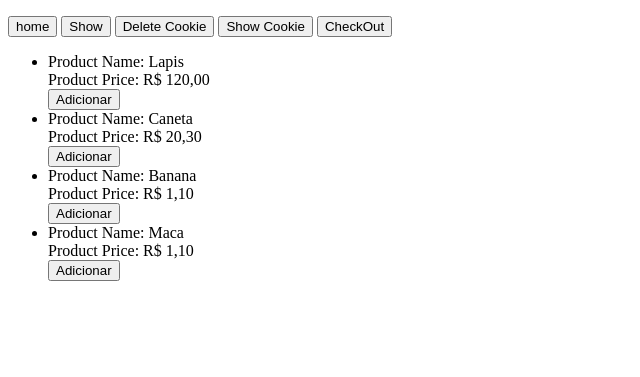
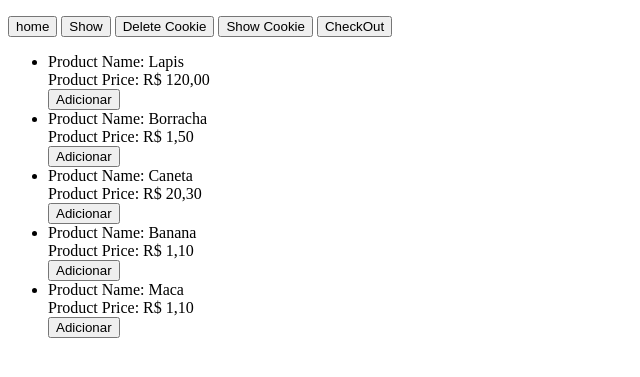
Before and after one commit to budnieswski/cart, a PHP site: page / in a window 1280 px wide. Shown: the top 377 px of the page, without its empty margins (0-640 px from the left). Run offline with PHP 8.4, Linux system fonts and the light colour scheme; some libraries are stand-ins or nearby versions.

Commit message:
Alteracoes no remover item

```diff
--- a/checkout.php
+++ b/checkout.php
@@ -16,6 +16,7 @@ $cart = json_decode($cart);
 
   <?php
   foreach ($cart AS $cat => $itens) {
+    if (!empty($itens)) {
       foreach ($itens AS $key => $item) {
         echo "<tr data-category=\"{$cat}\" data-id=\"{$item->id}\">";
         echo "  <td>{$item->id}</td>";
@@ -26,6 +27,7 @@ $cart = json_decode($cart);
         echo "</tr>\n";
       }
     }
+  }
   ?>
 
 
--- a/home.php
+++ b/home.php
@@ -4,6 +4,12 @@
       Product Name: Lapis <br/>
       Product Price: R$ 120,00 <br/>
       <button class="cartadd" data-cart='<?php echo json_encode(array('id'=>33, 'name'=>'Lapis', 'price'=>'120,00')) ?>'>Adicionar</button>
+    </li>
+
+    <li>
+      Product Name: Borracha <br/>
+      Product Price: R$ 1,50 <br/>
+      <button class="cartadd" data-cart='<?php echo json_encode(array('id'=>57, 'name'=>'Borracha', 'price'=>'1,50')) ?>'>Adicionar</button>
     </li>
 
     <li>
--- a/js/script.js
+++ b/js/script.js
@@ -132,13 +132,23 @@ var cart = {};
         if (search !== false && qtd>0) {
 
           elementToSet[search]['amount'] = qtd;
-          __setCookie();
         }
 
         if (search !== false && qtd<=0) {
-          delete elementToSet[search];
-          __setCookie();
+
+          if (elementToSet.length <=1) {
+            elementToSet.shift();
+          } else {
+            // Coloca o ultimo elemento no lugar (reindex)
+            elementToSet[search] = elementToSet.pop();
+
+          }
+
+
+
         }
+
+        __setCookie();
       }; // end __amountAdd
 
 
```
Lines whose indentation alone changed are shown as unchanged.
